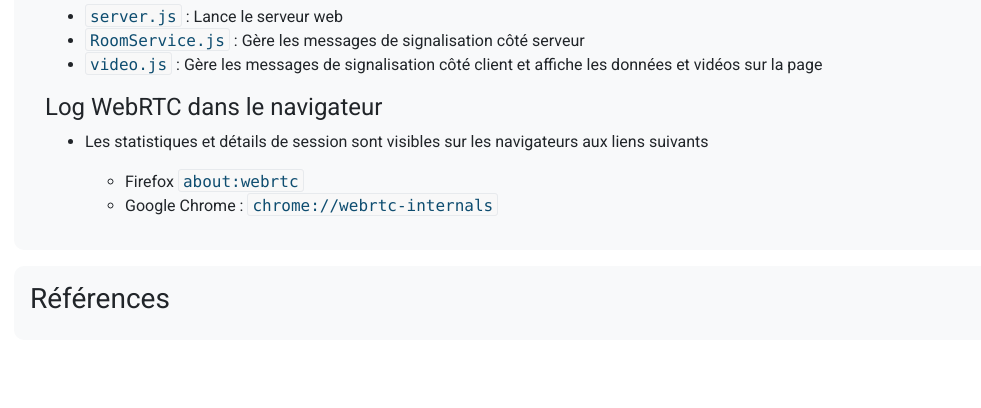
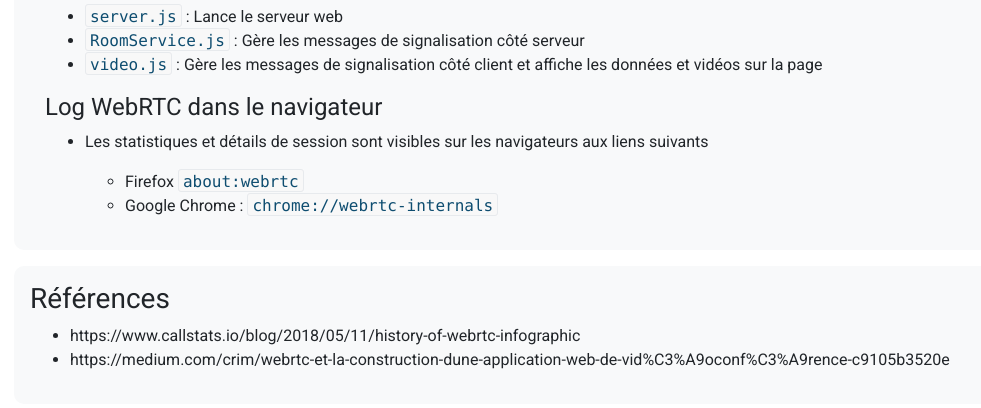
Before and after one commit to EM-Tim/WebRTC, a website: page web/index.html in a window 1280 px wide. Shown: the part 6470-6878 px from the top of the page, without its empty margins (87-1068 px from the left). Before the commit the page ends 6826 px from the top, so only its background shows below. Drawn offline with nearby package versions, Linux system fonts and the light colour scheme.

Commit message:
ajout références

```diff
--- a/web/index.html
+++ b/web/index.html
@@ -415,6 +415,14 @@
     <div class="container">
         <div class="row">
             <h3>Références</h3>
+            <ul>
+                <li>
+                    https://www.callstats.io/blog/2018/05/11/history-of-webrtc-infographic
+                </li>
+                <li>
+                    https://medium.com/crim/webrtc-et-la-construction-dune-application-web-de-vid%C3%A9oconf%C3%A9rence-c9105b3520e
+                </li>
+            </ul>
         </div>
     </div>
 </section>
```
